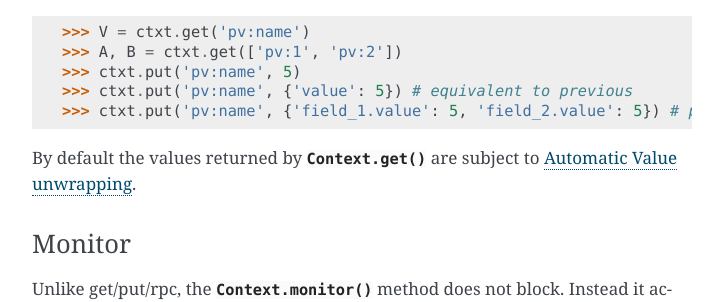
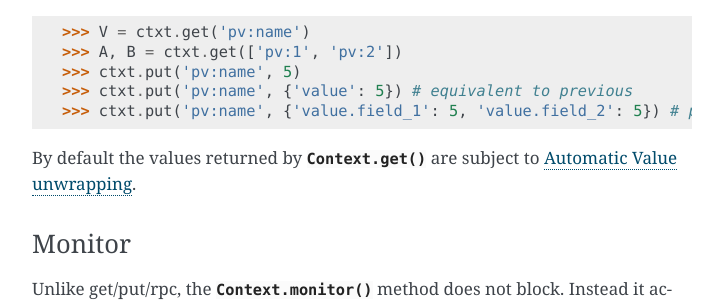
Before and after one commit to epics-base/p4p, a Sphinx documentation site: the page built from documentation/client.rst, in a window 1280 px wide and 900 px high, scrolled down 713 px. Shown: the part 158-460 px from the top of the window, without its empty margins (388-1111 px from the left). Built offline with Sphinx 7.4.7, drawn with Linux system fonts in a browser that asks for light colours.

```diff
--- a/documentation/client.rst
+++ b/documentation/client.rst
@@ -43,7 +43,7 @@ Get and Put operations can be performed on single PVs or a list of PVs. ::
    >>> A, B = ctxt.get(['pv:1', 'pv:2'])
    >>> ctxt.put('pv:name', 5)
    >>> ctxt.put('pv:name', {'value': 5}) # equivalent to previous
-   >>> ctxt.put('pv:name', {'field_1.value': 5, 'field_2.value': 5}) # put to multiple fields
+   >>> ctxt.put('pv:name', {'value.field_1': 5, 'value.field_2': 5}) # put to multiple fields
 
 By default the values returned by :py:meth:`Context.get` are subject to :py:ref:`unwrap`.
 
```
